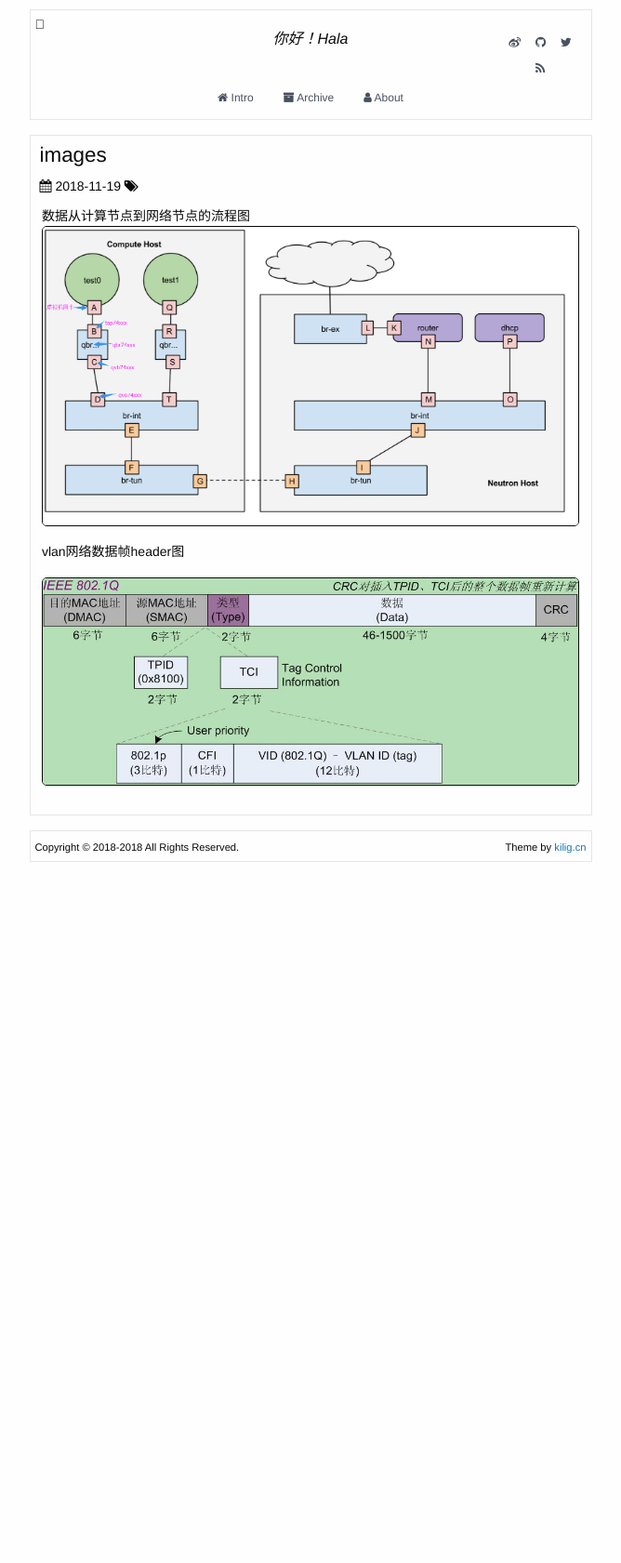
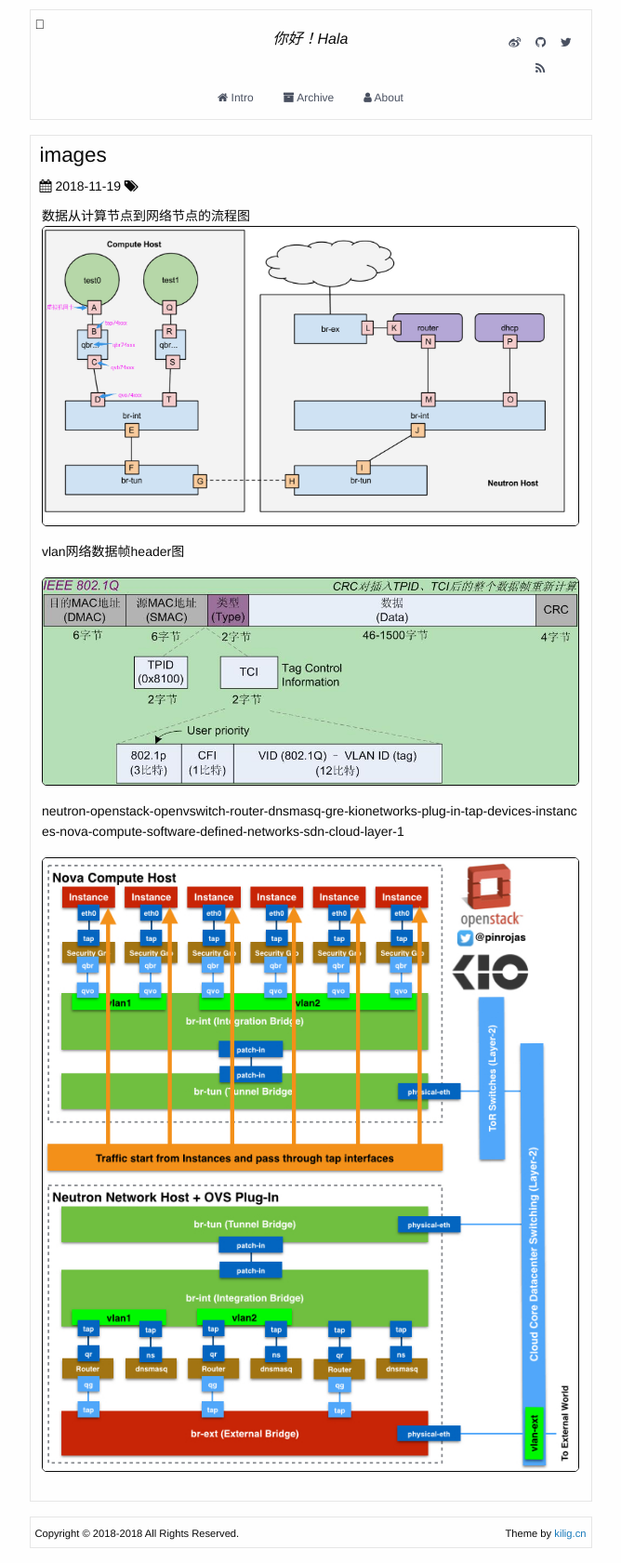
Before and after one commit to hadesleejs/hadesleejs.github.io, a Jekyll site: the page built from _posts/2018-11-19-image-say.md, in a window 1280 px wide. Shown: the whole page at 93% size, without its empty margins (306-974 px from the left). Built offline with Jekyll 4.4.1, drawn with Linux system fonts in a browser that asks for light colours; before the commit the page ends 943 px from its top, so only the background shows below that.

Commit message:
add network image

```diff
--- a/_posts/2018-11-19-image-say.md
+++ b/_posts/2018-11-19-image-say.md
@@ -11,3 +11,8 @@ categories: admin update
 vlan网络数据帧header图
 
 !['数据从计算节点到网络节点']({{site.baseurl}}/images/vlan_frame.jpg)
+
+
+neutron-openstack-openvswitch-router-dnsmasq-gre-kionetworks-plug-in-tap-devices-instances-nova-compute-software-defined-networks-sdn-cloud-layer-1
+
+!['数据从计算节点到网络节点']({{site.baseurl}}/images/neutron-openstack-openvswitch-router-dnsmasq-gre-kionetworks-plug-in-tap-devices-instances-nova-compute-software-defined-networks-sdn-cloud-layer-1.jpg)
```
Also changed, not shown: images/neutron-openstack-openvswitch-router-dnsmasq-gre-kionetworks-plug-in-tap-devices-instances-nova-compute-software-defined-networks-sdn-cloud-layer-1.jpg (added).
